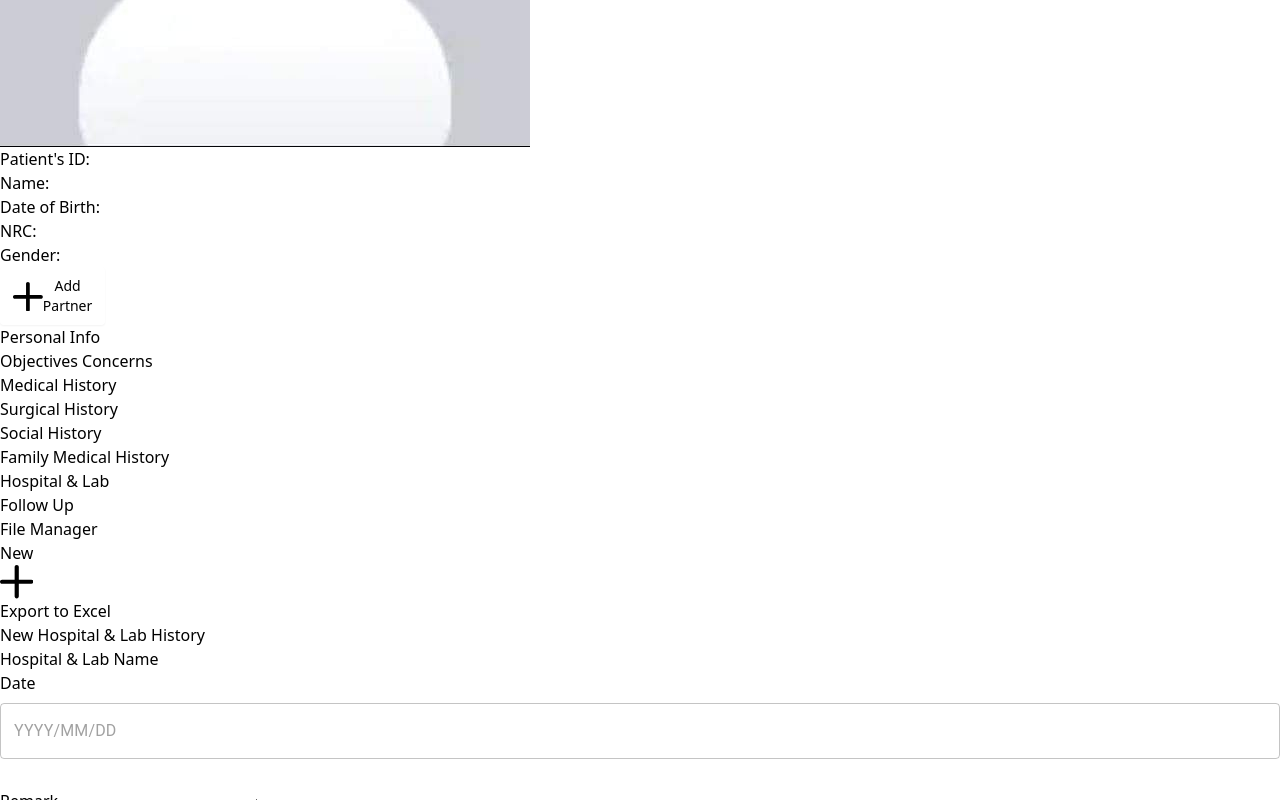
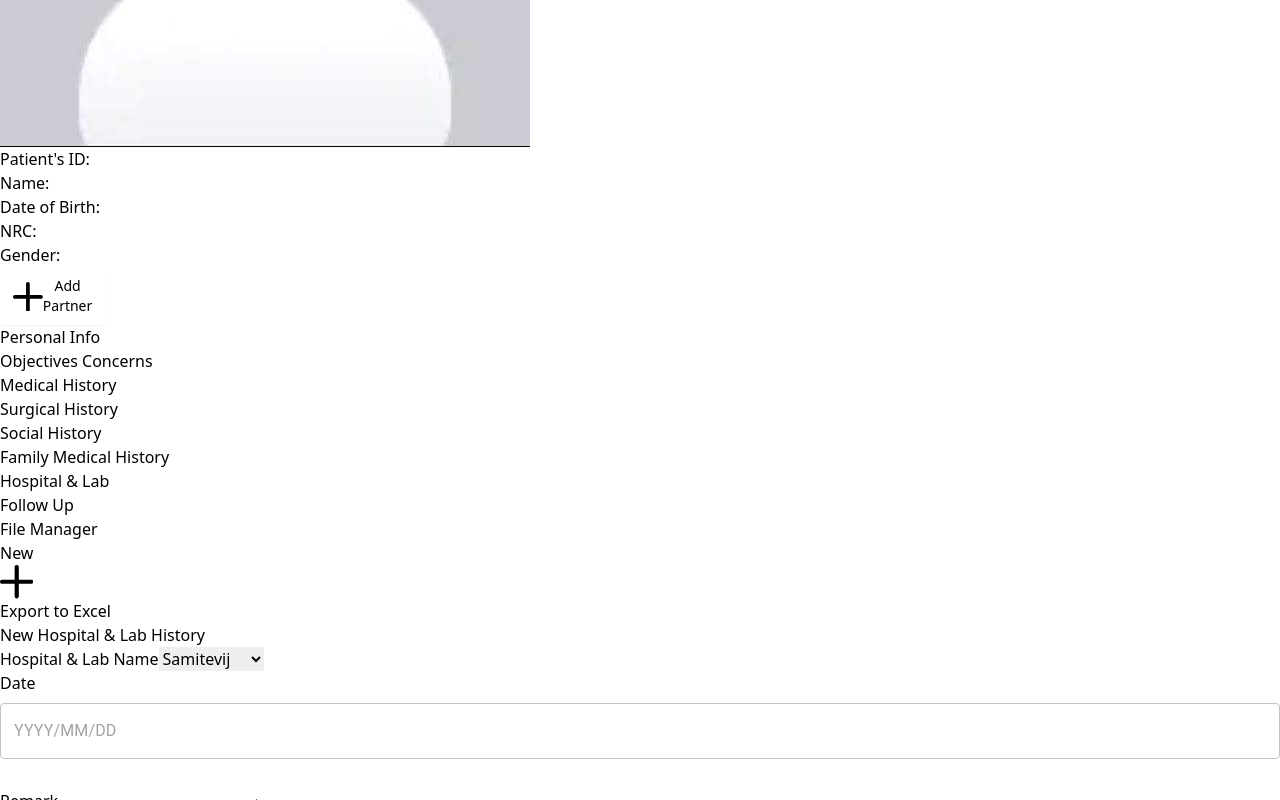
Before and after one commit to Mmyat/Patient_Management_System, a React (Vite) app: page /admin/patient/patientdetail/1/hospital-lab in a window 1280 px wide. Both pictures are taken after a click on the button "New". Shown: the part 994-1794 px from the top of the page. Built offline with nearby package versions, Linux system fonts and the light colour scheme; no server answers; what surveyjs-widgets would draw is missing.

Commit message:
dashboard and report input dropdown update

```diff
--- a/src/pages/Report.jsx
+++ b/src/pages/Report.jsx
@@ -280,7 +280,6 @@ const Report = () => {
               <option value="Jetamin">Jetanin</option>
               <option value="Chaing Mai">Chaing Mai</option>
               <option value="N Health">N Health</option>
-              <option value="Shan Koe Mee">Ningar Hospital</option>
               <option value="Others">Others</option>
             </select>
           </div>
--- a/src/partials/HospitalLab.jsx
+++ b/src/partials/HospitalLab.jsx
@@ -309,15 +309,29 @@ const HospitalLab = () => {
           <p className="text-xl">{isNew ?"New" : "Update"} Hospital & Lab History</p>
           <div className="mb-4">
             <label htmlFor="name" className="block text-sm font-medium text-gray-700">Hospital & Lab Name</label>
-            <input
+            <select
+              id="location_name"
+              value = {location_name}
+              className="mt-1 block w-64  pl-2 pr-2 py-1.5 border border-gray-300 rounded-md shadow-sm focus:outline-none focus:ring-indigo-500 focus:border-indigo-500 sm:text-sm"
+              onChange={(e)=>setLocation_name(e.target.value)}
+              name="location_name"
+            >
+              <option value="Samitevij">Samitevij</option>
+              <option value="Jetamin">Jetanin</option>
+              <option value="Chaing Mai">Chaing Mai</option>
+              <option value="N Health">N Health</option>
+              <option value="Others">Others</option>
+            </select>
+          </div>
+            {/* <input
               type="text"
               id="name"
               value={location_name}
               onChange={(e)=>setLocation_name(e.target.value)}
               required
               className="mt-1 block w-full pl-3 pr-3 py-2 border border-gray-300 rounded-md shadow-sm focus:outline-none focus:ring-indigo-500 focus:border-indigo-500 sm:text-sm"
-            />
-          </div>
+            /> */}
+          {/* </div> */}
           <div className="mb-4">
             <label htmlFor="date" className="block text-sm font-medium text-gray-700">Date</label>
             <LocalizationProvider dateAdapter={AdapterDateFns}>
```
